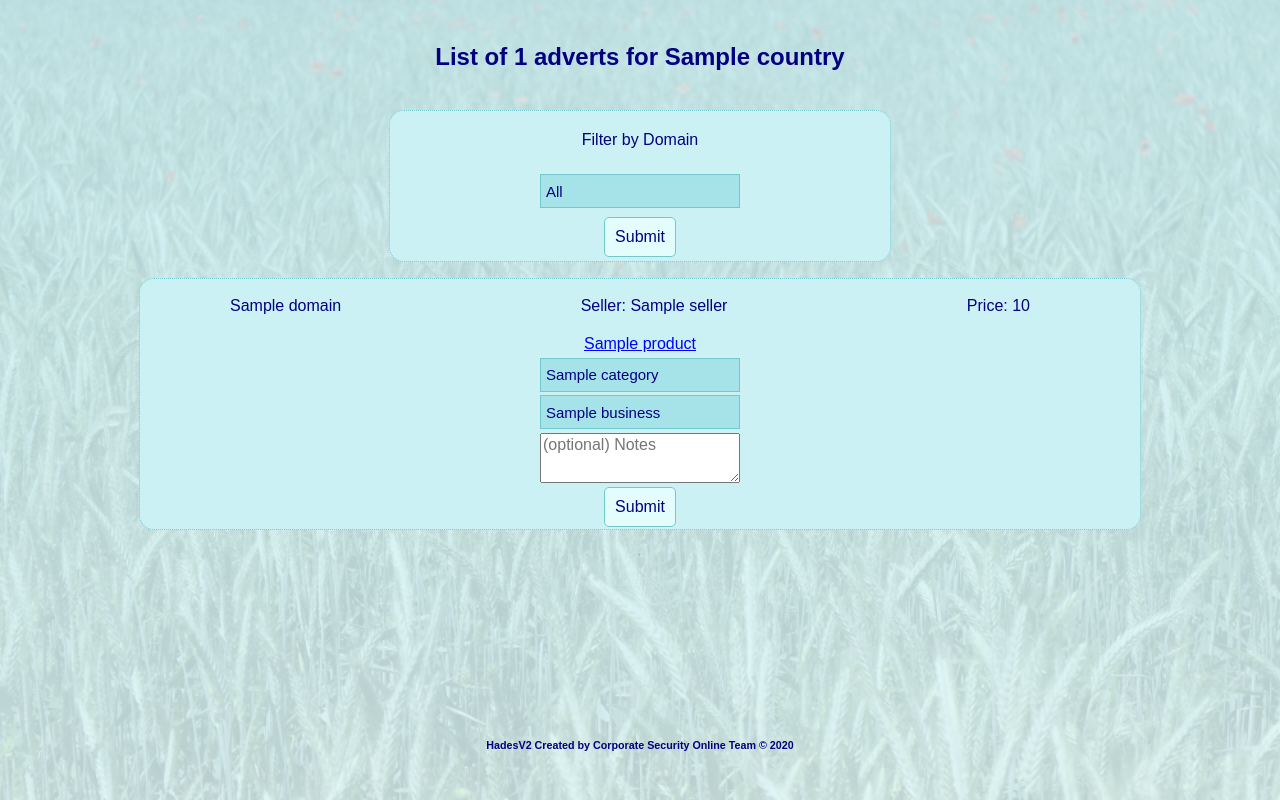
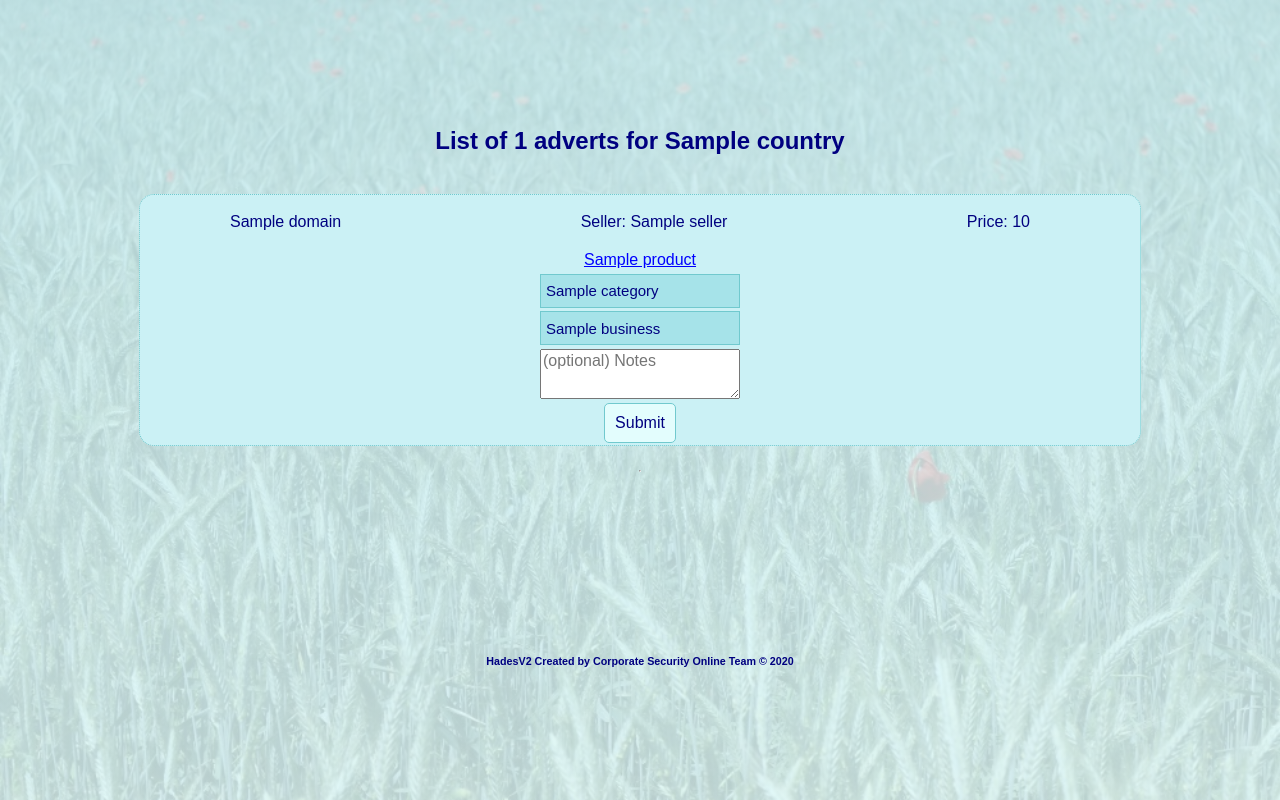
Before and after one commit to Faustas55/g, a Python web app: template templates/adverts.html in a window 1280 px wide. Shown: the part 38-838 px from the top of the page. Run offline with Jinja, Linux system fonts and the light colour scheme; the template is opened without the code that fills it: most values are stand-ins (such as "Sample title", 1, 10 or a date in 2020).

Commit message:
Update adverts.html

```diff
--- a/templates/adverts.html
+++ b/templates/adverts.html
@@ -6,45 +6,12 @@ List adverts
 
 <h2>List of {{count}} adverts for {{country}}</h2>
 
-  <form id="formdomain", class="dropdown" action="/getadverts/{{country}}"  method="GET">
-    <p>Filter by Domain</p>
-    <select id="domainname" name="domainname">
-      <option value="Default">All</option>
-      {%for domain in domains%}
-      <option value="{{domain}}">{{domain}}</option>
-      {%endfor%}
-
-
-    </select>
-
-
-    <button class="btndomain" id="btndomain" type="submit" form="formdomain" value="Submit">Submit</button>
-
-  </form>
-  <script>
-    if (sessionStorage.getItem("selectedOption")) {
-      document.getElementById("domainname").value = sessionStorage.getItem("selectedOption");
-    }
-
-    document.getElementById("formdomain").addEventListener("submit", () => {
-      var selectedOption = document.getElementById("domainname").value;
-      sessionStorage.setItem("selectedOption", selectedOption);
-    });
-  </script>
-
-
 
   {% for advert in adverts%}
   <form  name='adverts_form{{advert.advert_id}}' class="listadverts" id="form{{advert.advert_id}}" action="/getadverts/{{country}}" onsubmit="return ValidateForm({{advert.advert_id}})" method="post">
 
 
         <input id="advert_id" name="advert_id" type="hidden" value={{advert.advert_id}}>
-        <input id="hiddenDomain" name="hiddenDomain" type="hidden" value="">
-
-        <script>
-          var hiddendomainvar=sessionStorage.getItem("selectedOption");
-          document.getElementById("hiddenDomain").value=hiddendomainvar;
-        </script>
 
         <div class=seller_details>
           <p>{{advert.domain}}</p>
```
